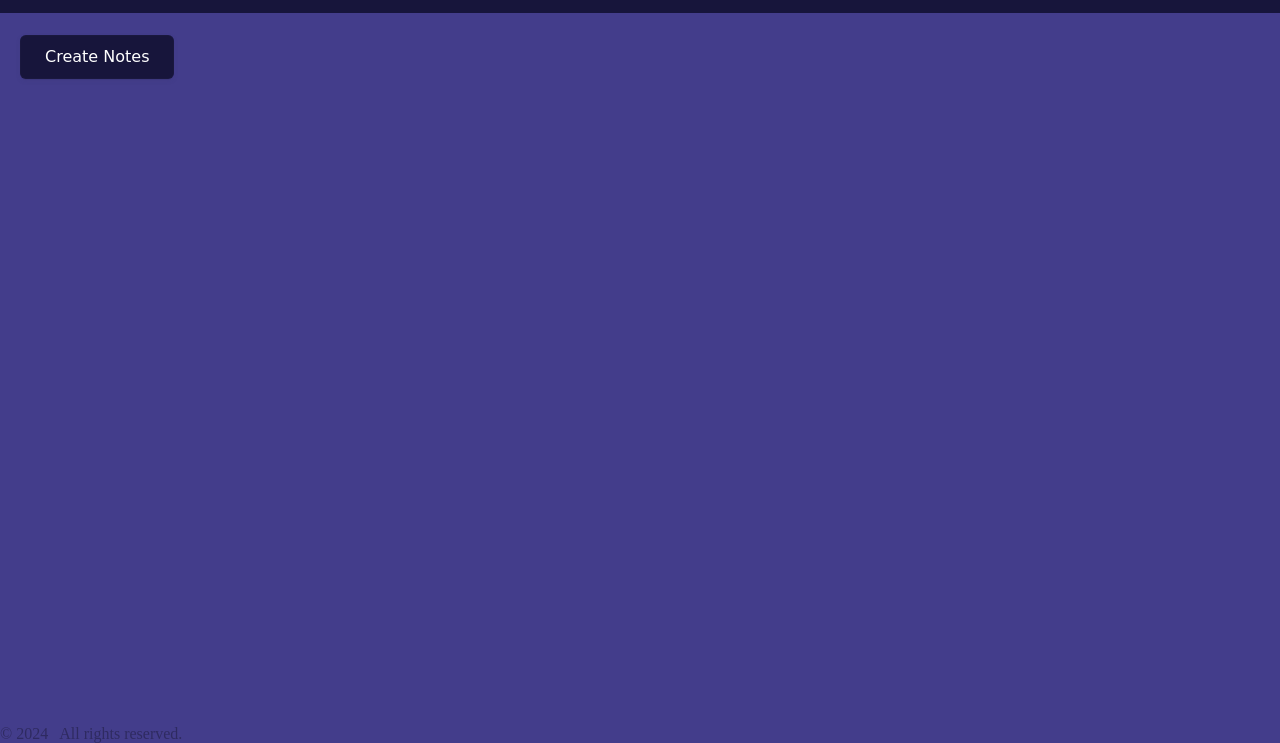
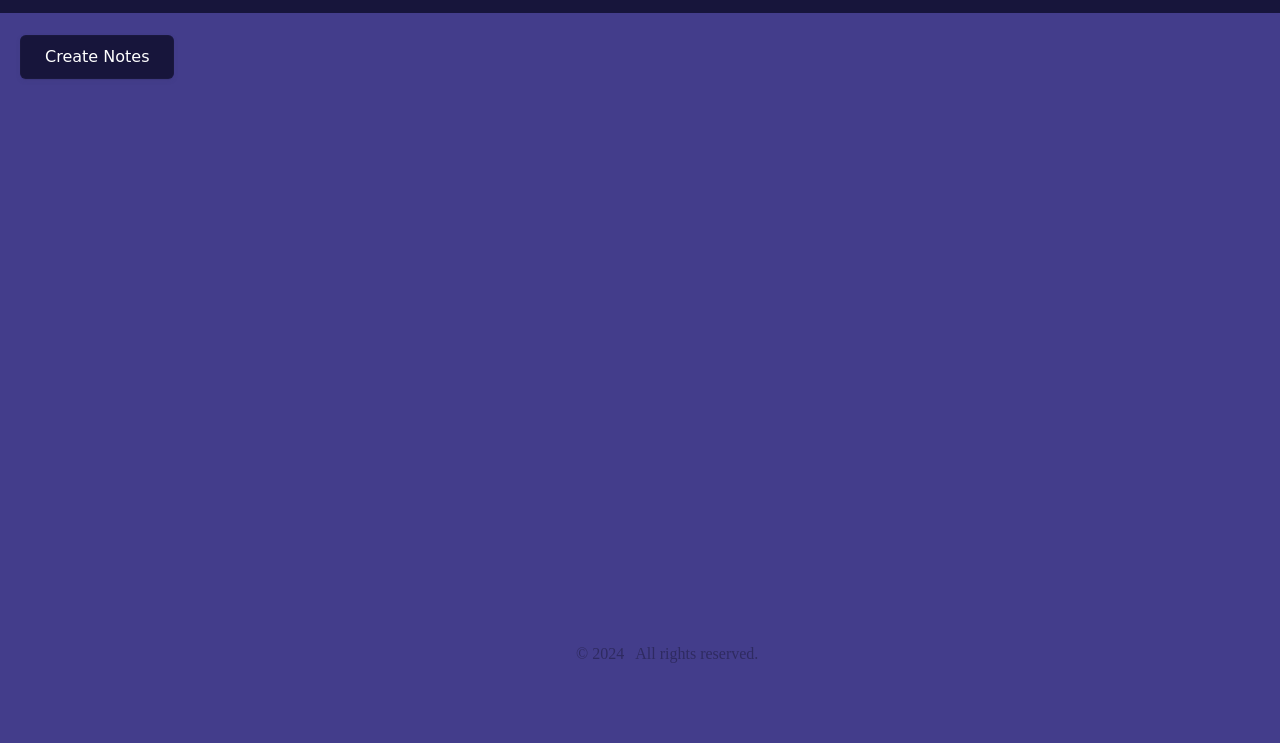
Before and after one commit to sxryadipta/keeper, a plain HTML site: page index.html in a window 1280 px wide. Shown: the part 57-800 px from the top of the page. Drawn offline with Linux system fonts and the light colour scheme; a web font is replaced by a local one.

Commit message:
fix footer

```diff
--- a/styles.css
+++ b/styles.css
@@ -24,7 +24,8 @@
 .footer{
   width: 100%;
   position: fixed;
-  bottom: 0;
+  left: 45%;
+  bottom: 10%;
   opacity: 30%;
 }
 
```
